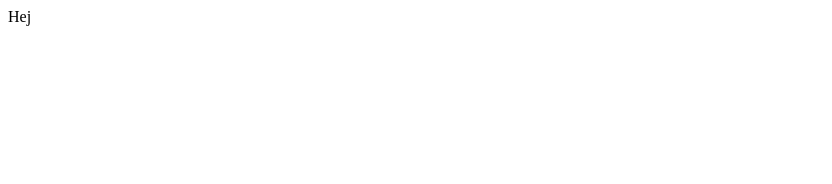
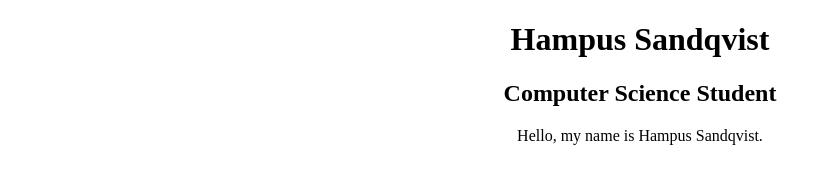
Before and after one commit to HSandqvist/HSandqvist.github.io, a plain HTML site: page index.html in a window 1280 px wide. Shown: the whole page, without its empty margins (0-832 px from the left). Drawn offline with Linux system fonts and the light colour scheme.

Commit message:
aligned and centered the text

```diff
--- a/index.html
+++ b/index.html
@@ -1,11 +1,23 @@
 <!DOCTYPE html>
-<html>
+
+<html lang="en">
     <head>
+        <meta charset="UTF-8">
+        <meta name="viewport" content="width=device-width, initial-scale=1.0">
+        <meta http-equiv="X-UA-Compatible" content="ie=edge">
         <title>
             My personal website
         </title>
     </head>
     <body>
-        Hej
+        <h1 style="text-align: center;">
+            Hampus Sandqvist
+        </h1>
+        <h2 style="text-align: center;">
+            Computer Science Student
+        </h2>
+        <p style="text-align: center;">
+            Hello, my name is Hampus Sandqvist.
+        </p>
     </body>
 </html>
```
